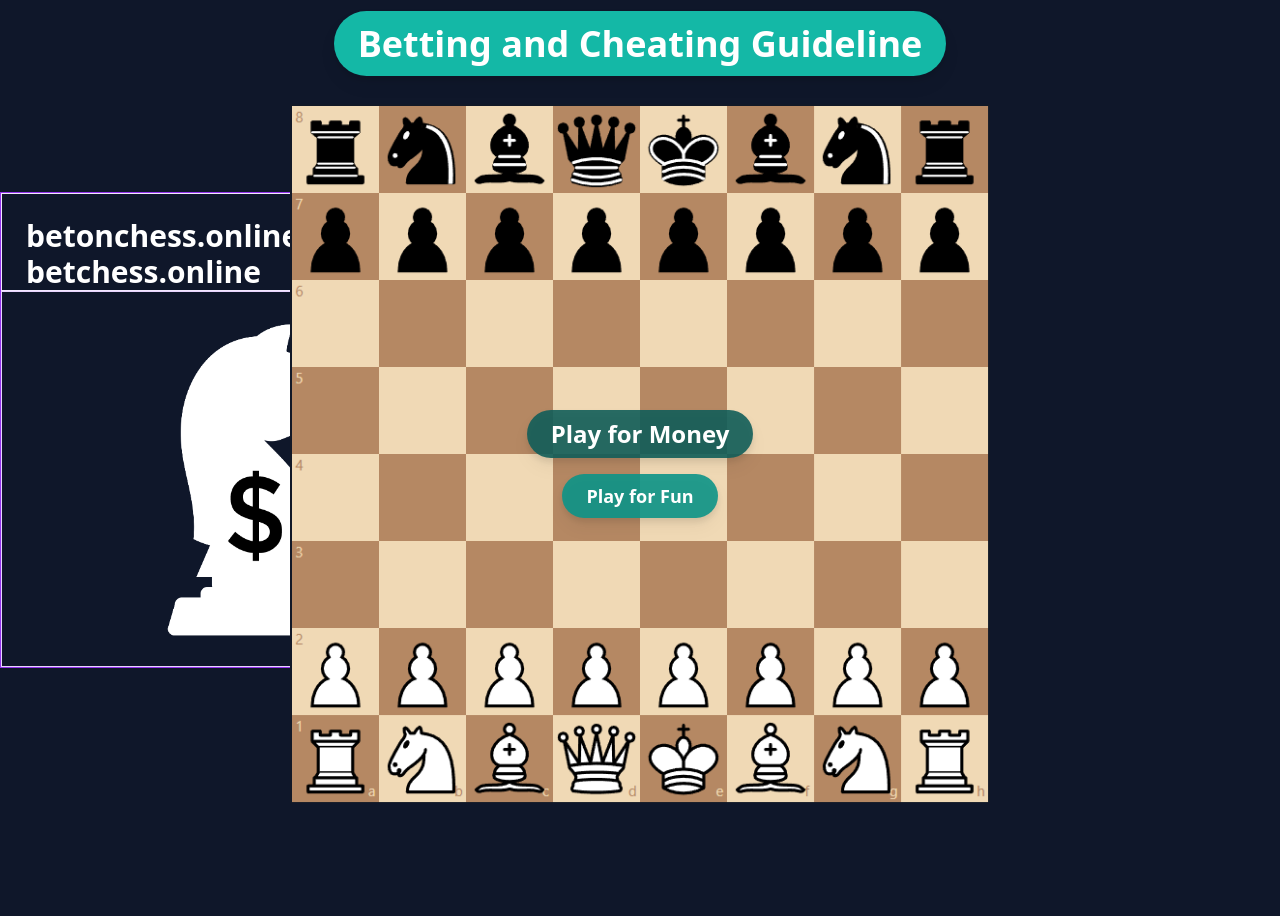
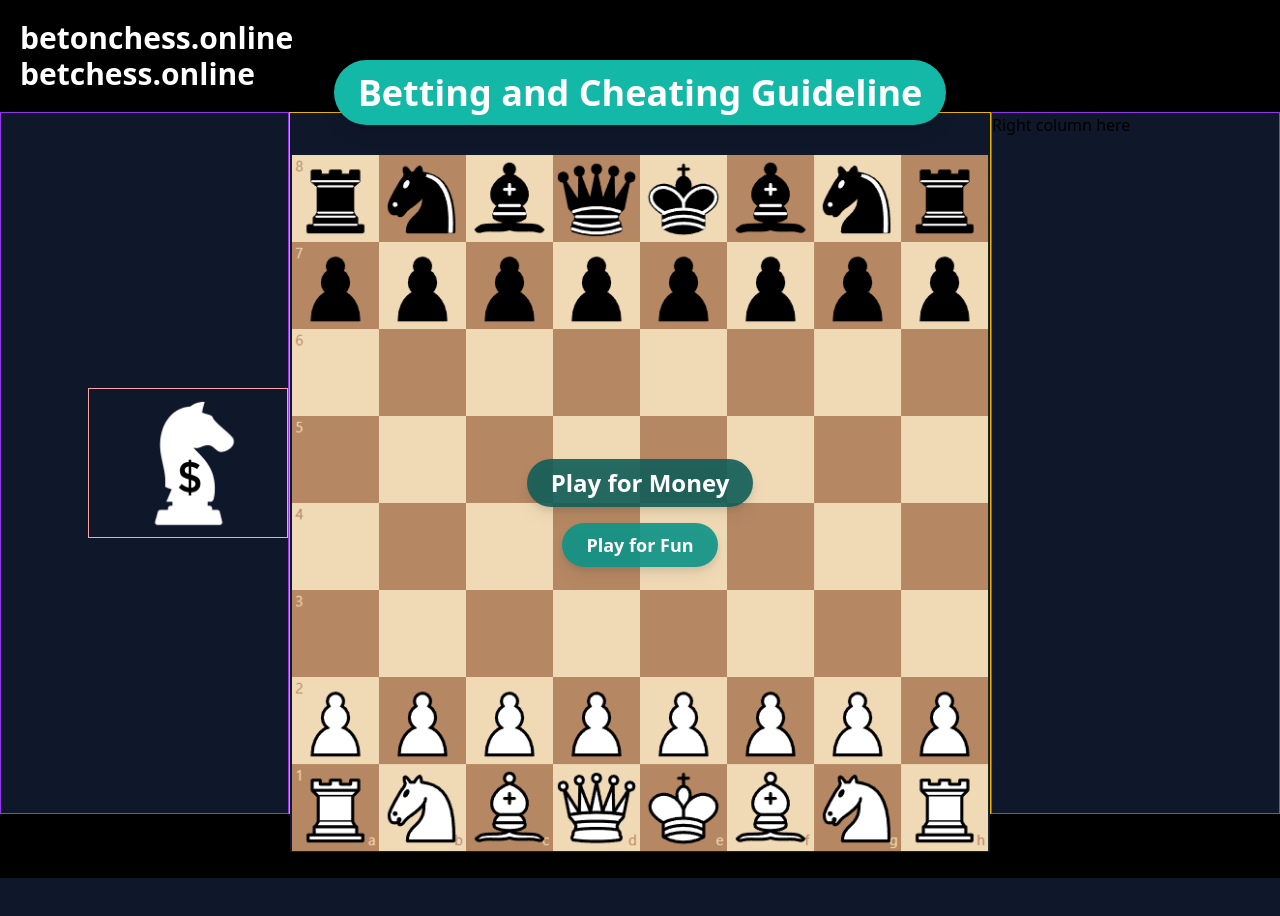
Before and after one commit to Eggysgames/BetChess, a Next.js app: page / in a window 1280 px wide. Shown: the top 916 px of the page. After the commit the page ends 878 px from the top, so only its background shows below. Built offline with nearby package versions, Linux system fonts and the light colour scheme.

Commit message:
change: restructure layout

```diff
--- /dev/null
+++ b/components/BottomBar.tsx
@@ -0,0 +1,5 @@
+const BottomBar = () => {
+  return <div className="bg-black p-5">Bottom bar</div>;
+};
+
+export default BottomBar;
--- a/components/Chessboard.tsx
+++ b/components/Chessboard.tsx
@@ -3,7 +3,7 @@ import StyledButton from "./StyledButton";
 
 const Chessboard = () => {
   return (
-    <section className="relative w-[700px] h-[800px]">
+    <section className="relative w-[700px] h-[700px]">
       <div className="text-center -translate-y-10">
         <StyledButton
           inserttext="Betting and Cheating Guideline"
@@ -21,7 +21,7 @@ const Chessboard = () => {
         height={700}
       />
 
-      <div className="flex flex-col items-center space-y-4 absolute inset-0 justify-center">
+      <div className="flex flex-col items-center space-y-4 absolute inset-0 justify-center pt-[100px]">
         <StyledButton
           inserttext="Play for Money"
           link="/chessgame"
--- /dev/null
+++ b/components/TopBar.tsx
@@ -0,0 +1,12 @@
+const TopBar = () => {
+  return (
+    <div className="bg-black text-white p-5">
+      <div className="text-3xl font-bold">
+        <h1>betonchess.online</h1>
+        <h2>betchess.online</h2>
+      </div>
+    </div>
+  );
+};
+
+export default TopBar;
--- a/pages/index.tsx
+++ b/pages/index.tsx
@@ -1,30 +1,35 @@
 import Image from "next/image";
+import BottomBar from "../components/BottomBar";
 import Chessboard from "../components/Chessboard";
+import TopBar from "../components/TopBar";
 
 const Index = () => {
   return (
     <div className="flex flex-col h-screen">
-      {/*Div 1 (left)*/}
+      <TopBar />
 
-      <div className="border border-purple-600 fixed top-48">
-        <div className="text-3xl font-bold border border-purple-100">
-          <h1 className="text-white pl-6 pt-6">betonchess.online</h1>
-          <h1 className="text-white pl-6">betchess.online</h1>
+      <div className="flex-grow flex">
+        {/* Left Column */}
+        <div className="flex items-center justify-end border border-purple-600 w-80">
+          <Image
+            className="border border-red-300"
+            src="/horsedollar.png"
+            alt="HorseIcon"
+            width={200}
+            height={500}
+          />
         </div>
 
-        <Image
-          className="border border-purple-200"
-          src="/horsedollar.png"
-          alt="HorseIcon"
-          width={500}
-          height={500}
-        />
+        {/* Middle */}
+        <div className="flex flex-grow border border-yellow-500 items-center justify-center">
+          <Chessboard />
+        </div>
+
+        {/* Right Column*/}
+        <div className="w-80 border border-purple-600">Right column here</div>
       </div>
 
-      {/*Div 5 (Middle div)*/}
-      <div className="relative flex items-center justify-center flex-grow py-16">
-        <Chessboard />
-      </div>
+      <BottomBar />
     </div>
   );
 };
```
